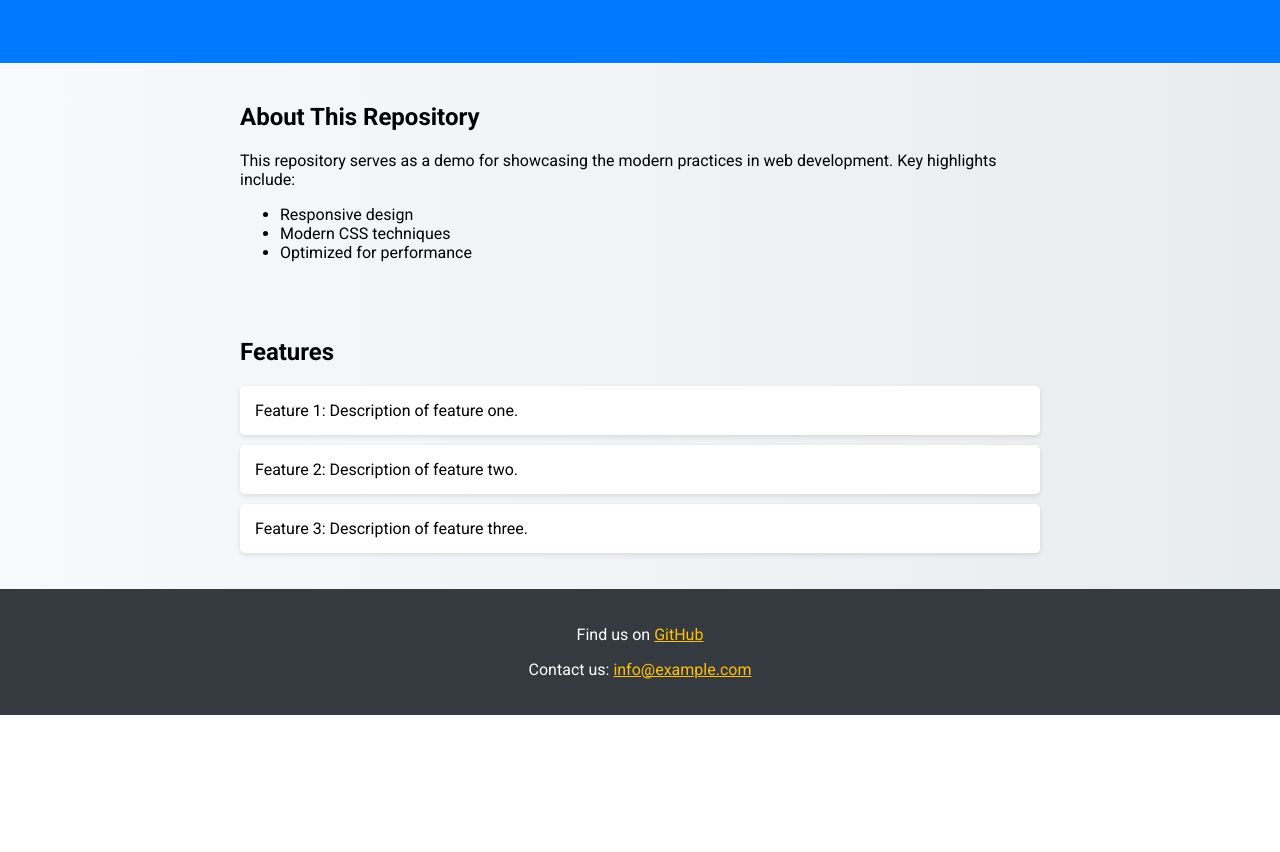
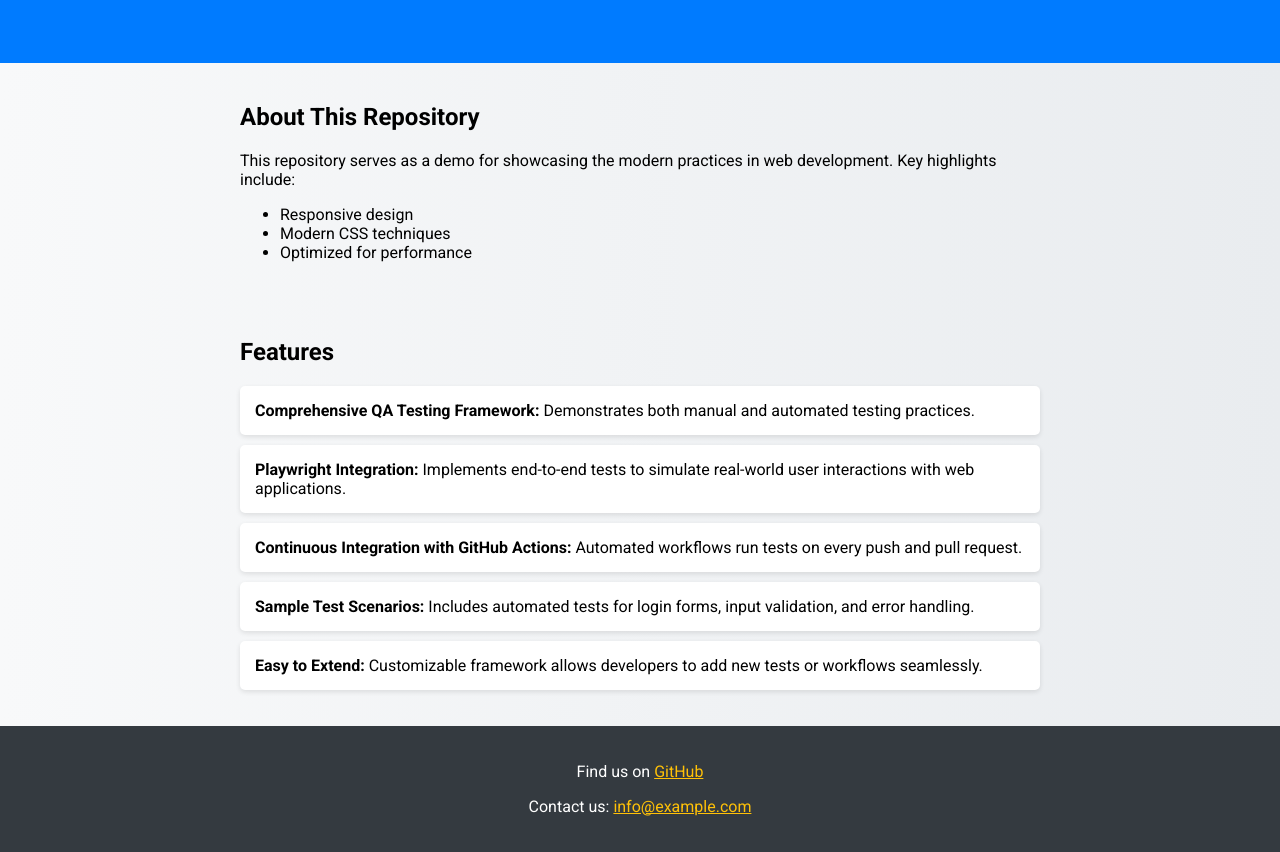
Before and after one commit to bg-playground/TestingDemo-02, a plain HTML site: page docs/index.html in a window 1280 px wide. Shown: the part 153-1005 px from the top of the page. Before the commit the page ends 868 px from the top, so only its background shows below. Drawn offline with Linux system fonts and the light colour scheme.

Commit message:
Update docs/index.html with new content

```diff
--- a/docs/index.html
+++ b/docs/index.html
@@ -67,9 +67,21 @@
     <div class="features">
         <h2>Features</h2>
         <ul>
-            <li>Feature 1: Description of feature one.</li>
-            <li>Feature 2: Description of feature two.</li>
-            <li>Feature 3: Description of feature three.</li>
+            <li>
+                <strong>Comprehensive QA Testing Framework:</strong> Demonstrates both manual and automated testing practices.
+            </li>
+            <li>
+                <strong>Playwright Integration:</strong> Implements end-to-end tests to simulate real-world user interactions with web applications.
+            </li>
+            <li>
+                <strong>Continuous Integration with GitHub Actions:</strong> Automated workflows run tests on every push and pull request.
+            </li>
+            <li>
+                <strong>Sample Test Scenarios:</strong> Includes automated tests for login forms, input validation, and error handling.
+            </li>
+            <li>
+                <strong>Easy to Extend:</strong> Customizable framework allows developers to add new tests or workflows seamlessly.
+            </li>
         </ul>
     </div>
     <footer>
```
